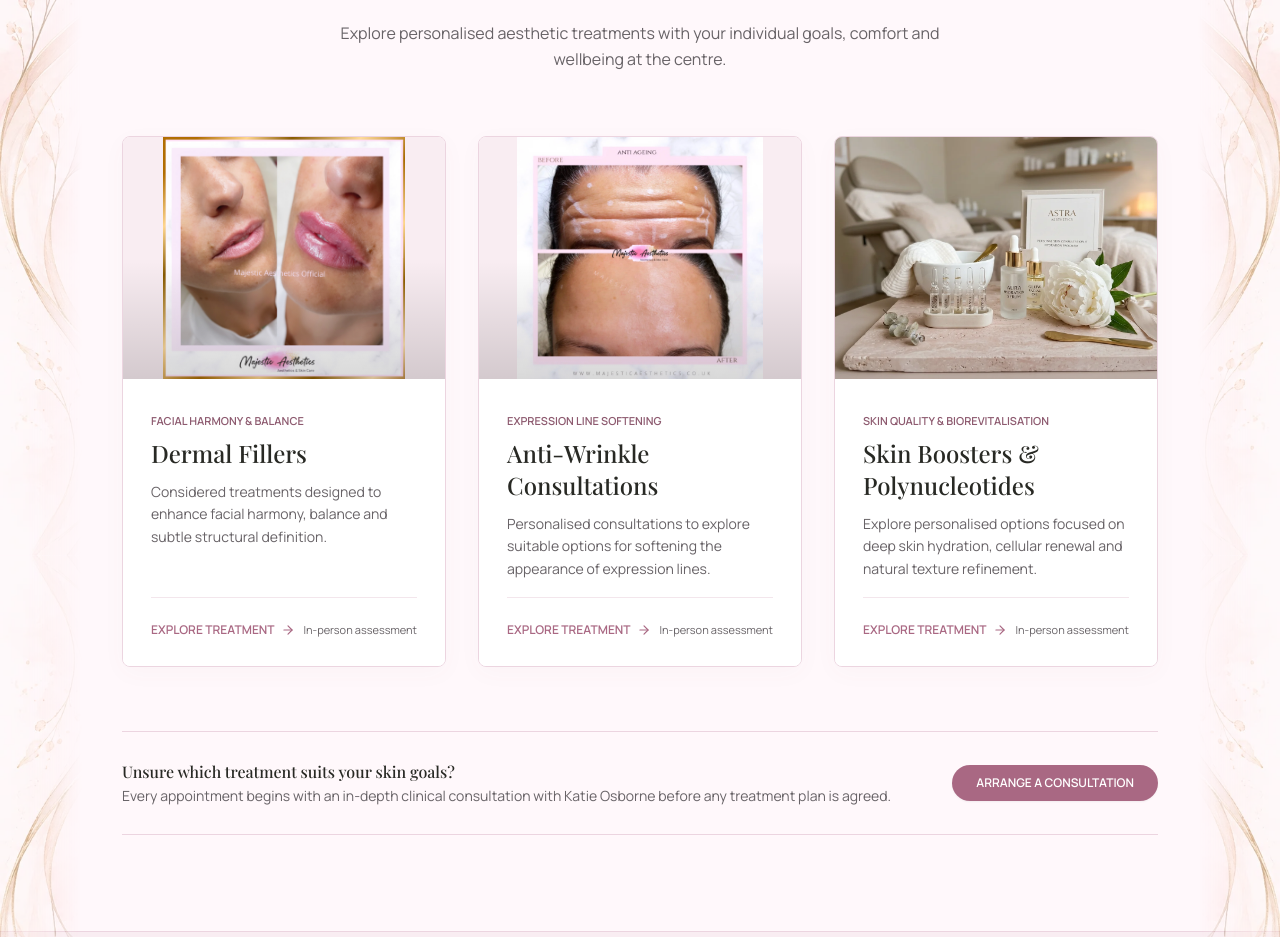
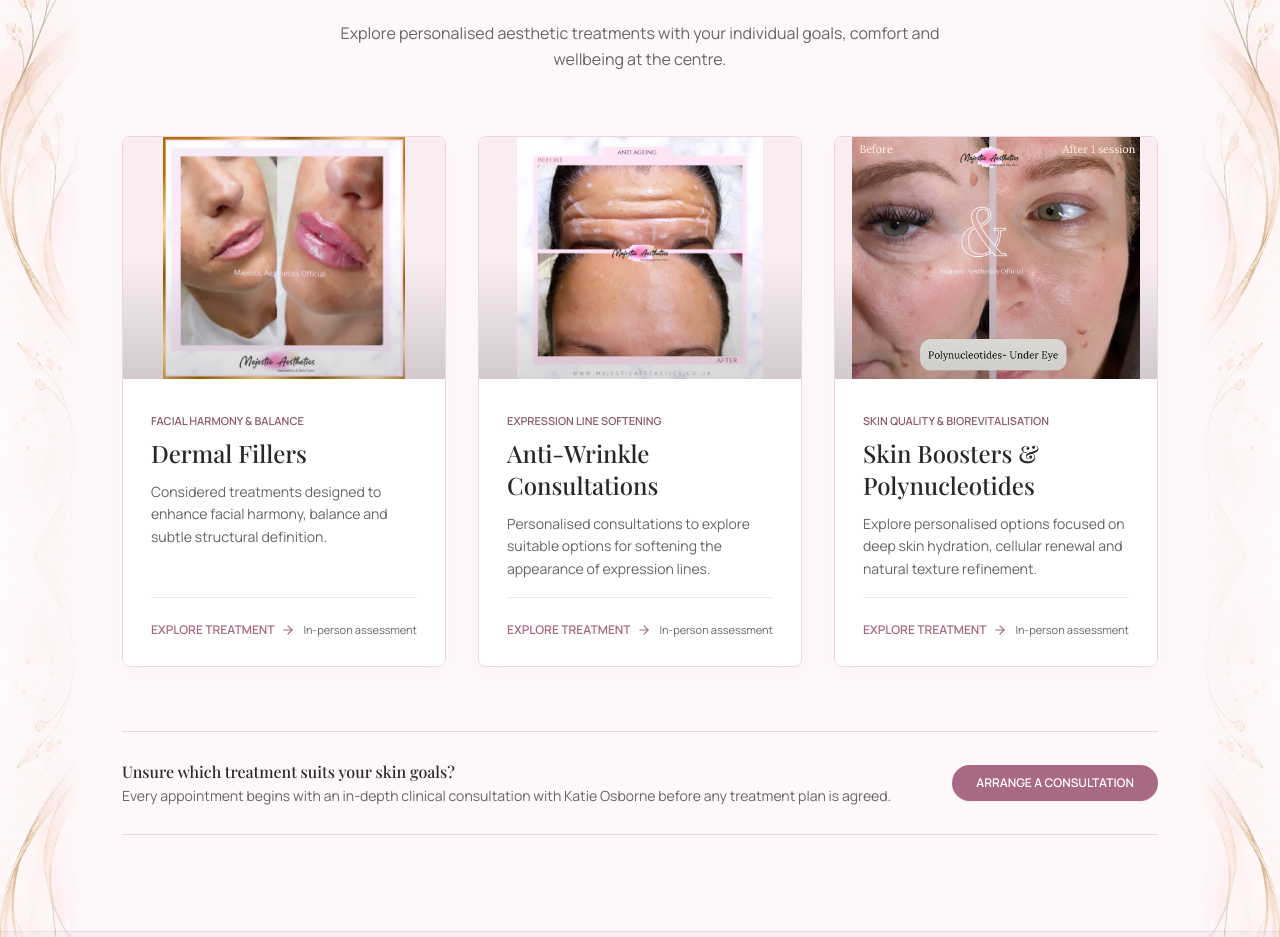
Before and after one commit to adriann1z/Majestic-Aesthetics, a React (Vite) app: page / in a window 1280 px wide. Shown: the part 1120-2057 px from the top of the page. Built offline with nearby package versions, Linux system fonts and the light colour scheme; a web font is replaced by a local one.

Commit message:
Use supplied under-eye photo for polynucleotides treatment

```diff
--- a/src/data/treatments.ts
+++ b/src/data/treatments.ts
@@ -1,4 +1,3 @@
-import boostersImage from '../assets/images/treatment_skin_boosters_1791474722864.webp';
 
 export interface Treatment {
   id: string;
@@ -118,8 +117,9 @@ export const treatmentsData: Treatment[] = [
     title: "Skin Boosters & Polynucleotides",
     category: "Skin Quality & Biorevitalisation",
     shortDescription: "Explore personalised options focused on deep skin hydration, cellular renewal and natural texture refinement.",
-    image: boostersImage,
-    imageAlt: "Biorevitalisation serums and ampoules arranged elegantly on rose travertine marble",
+    image: "/images/polynucleotides-under-eye.webp",
+    imageAlt: "Majestic Aesthetics under-eye polynucleotides comparison, labelled before and after one session",
+    imageFit: 'contain',
     fullOverview: "Unlike traditional fillers that add structural volume, skin boosters and polynucleotides work biologically to restore cellular vitality, stimulate collagen and elastin production, and deeply hydrate the dermal layers from within. Ideal for crepey skin, dullness, fine dehydration lines, and tired-looking skin around the eyes, neck, and face.",
     suitability: [
       "Dehydrated, lacklustre skin with reduced firmness or micro-crepiness",
```
Also changed, not shown: public/images/polynucleotides-under-eye.webp (added).
